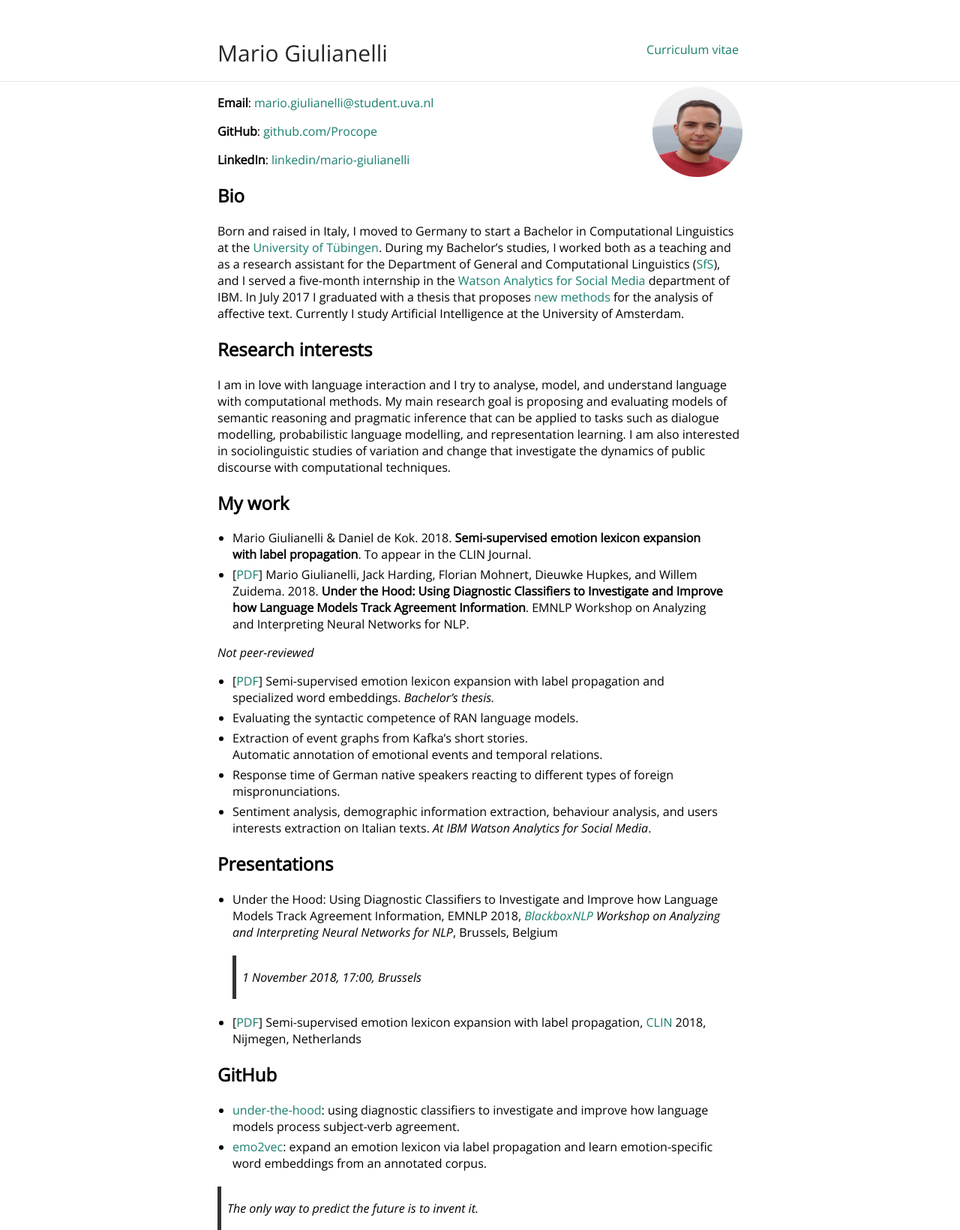
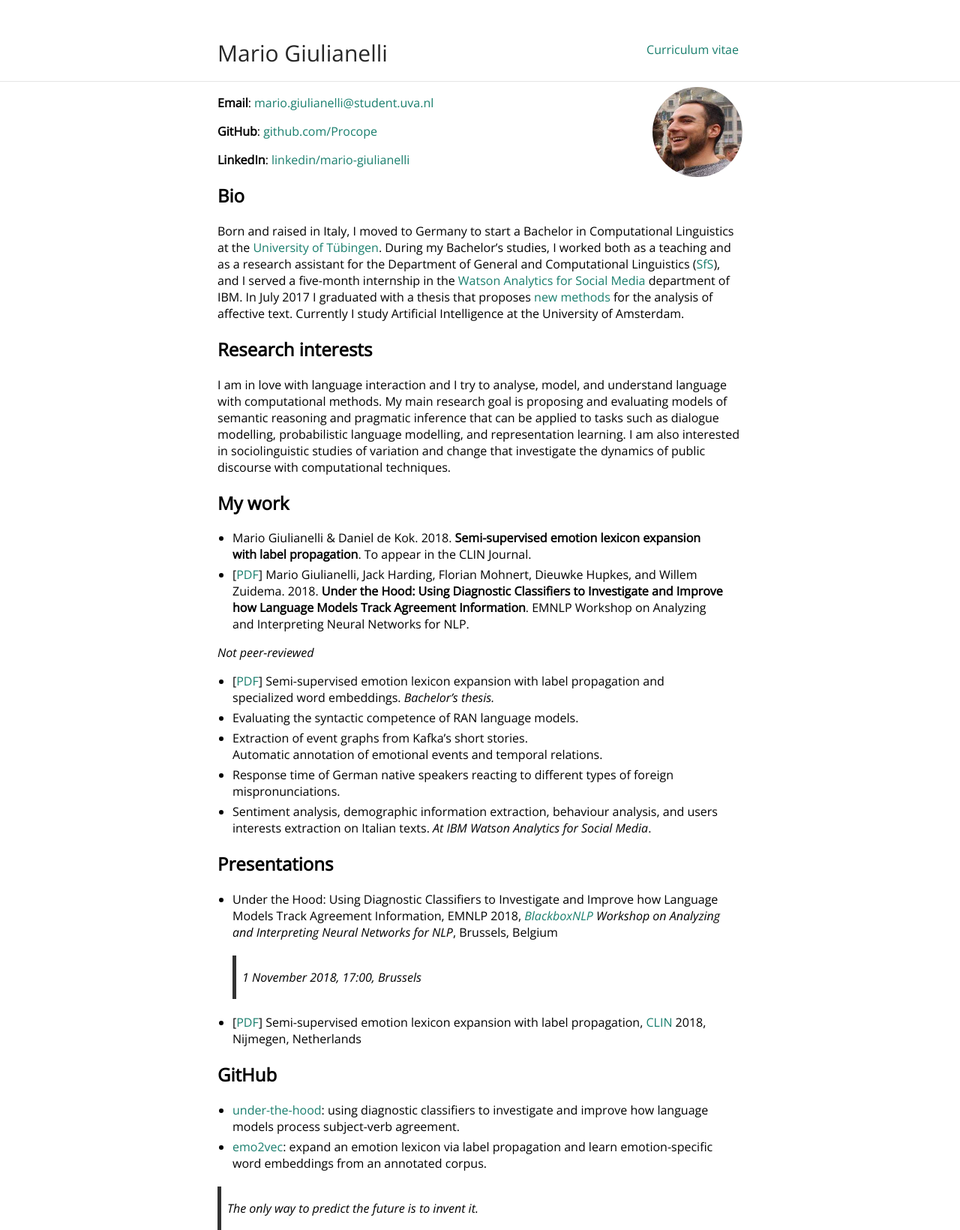
Before and after one commit to glnmario/glnmario.github.io, a Jekyll site: the page built from index.md, in a window 1280 px wide. Shown: the whole page at 75% size. Built offline with Jekyll 4.4.1, drawn with Linux system fonts in a browser that asks for light colours.

Commit message:
Update index.md

```diff
--- a/index.md
+++ b/index.md
@@ -2,7 +2,7 @@
 layout: default
 ---
 
-<img class="profile-picture" src="me.JPG">
+<img class="profile-picture" src="io.jpg">
 
 **Email**: [mario.giulianelli@student.uva.nl](mario.giulianelli@student.uva.nl)
 
```
